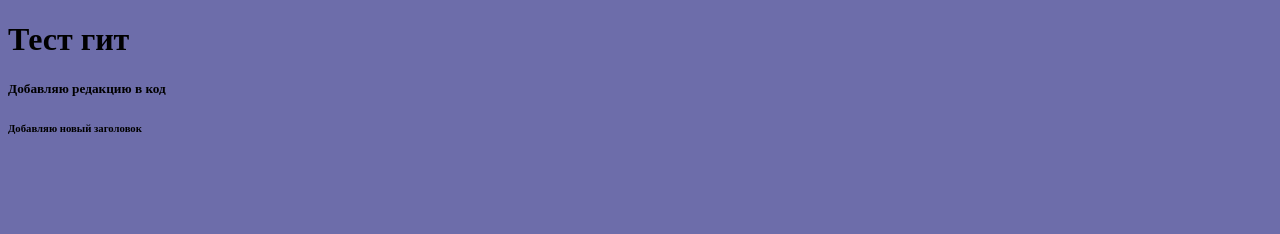
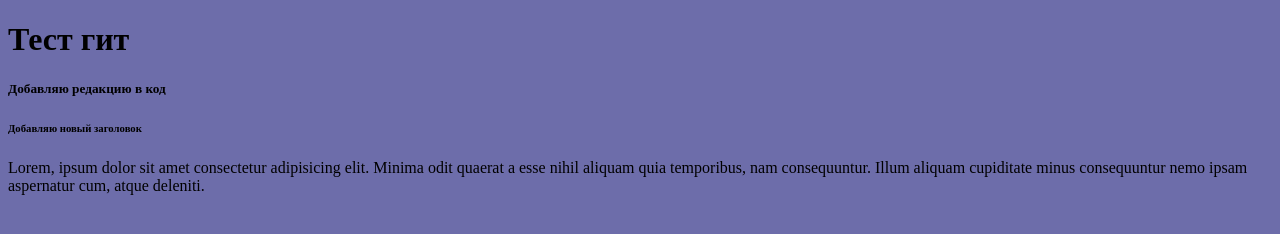
Before and after one commit to lesnichiyy55/test, a plain HTML site: page index.html in a window 1280 px wide. Drawn offline with Linux system fonts and the light colour scheme.

Commit message:
комментарий в новой ветке

```diff
--- a/index.html
+++ b/index.html
@@ -12,5 +12,6 @@
 	<h1>Тест гит</h1>
 	<h5>Добавляю редакцию в код</h5>
 	<h6>Добавляю новый заголовок</h6>
+	<p>Lorem, ipsum dolor sit amet consectetur adipisicing elit. Minima odit quaerat a esse nihil aliquam quia temporibus, nam consequuntur. Illum aliquam cupiditate minus consequuntur nemo ipsam aspernatur cum, atque deleniti.</p>
 </body>
 </html>
```
